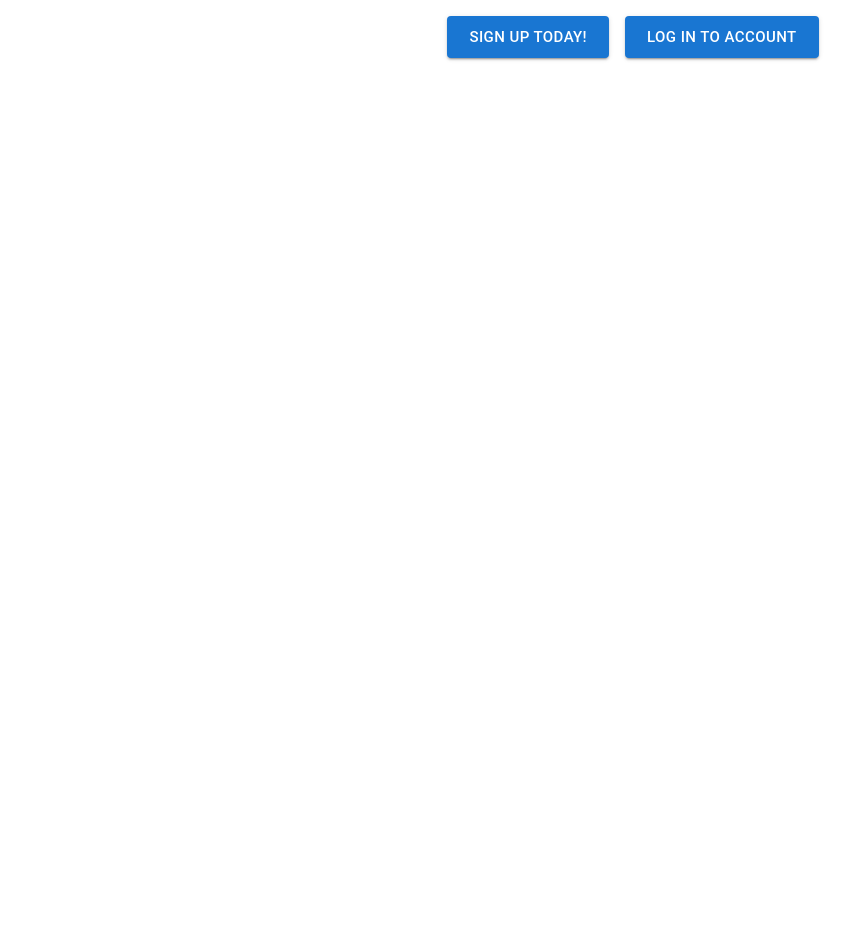
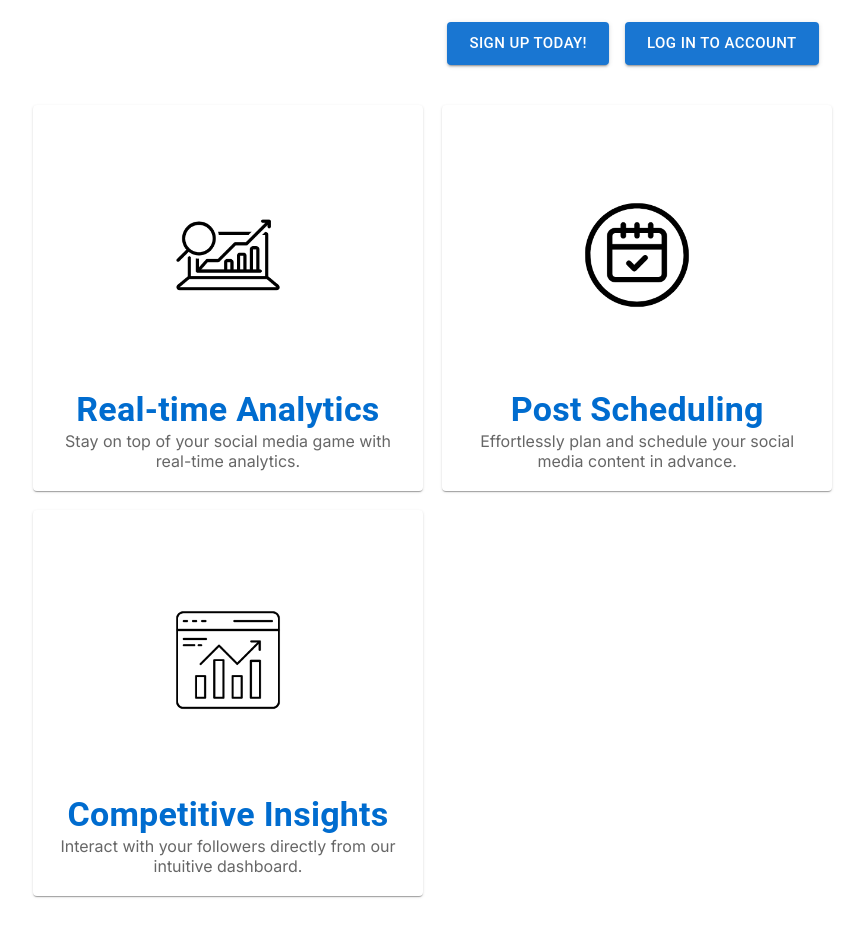
Before and after one commit to Dzenoo/Social-Media-App, a Next.js app: page /landing in a window 1280 px wide. Shown: the part 380-1316 px from the top of the page, without its empty margins (7-871 px from the left). Before the commit the page ends 800 px from the top, so only its background shows below. Built offline with nearby package versions, Linux system fonts and the light colour scheme.

Commit message:
Adding landing page

```diff
--- a/app/(landingpage)/landing/page.jsx
+++ b/app/(landingpage)/landing/page.jsx
@@ -1,7 +1,8 @@
 "use client";
-import { Button, Typography } from "@mui/material";
+import { Button, Card, Typography } from "@mui/material";
 import classes from "../../../css/LandingPage.module.css";
 import Link from "next/link";
+import Image from "next/image";
 
 const LandingPage = () => {
   return (
@@ -29,6 +30,50 @@ const LandingPage = () => {
           </Button>
         </div>
       </div>
+      <div className={classes.cards}>
+        <Card sx={{ maxWidth: "350px", padding: "20px" }}>
+          <Image
+            src="/images/analytics_icons.png"
+            width={260}
+            height={260}
+            alt="analytics"
+          />
+          <Typography variant="h4" color="#006ccf" fontWeight="bold">
+            Real-time Analytics
+          </Typography>
+          <Typography variant="p" color="textSecondary">
+            Stay on top of your social media game with real-time analytics.
+          </Typography>
+        </Card>
+        <Card sx={{ maxWidth: "350px", padding: "20px" }}>
+          <Image
+            src="/images/scheduling_icon.png"
+            width={260}
+            height={260}
+            alt="analytics"
+          />
+          <Typography variant="h4" color="#006ccf" fontWeight="bold">
+            Post Scheduling
+          </Typography>
+          <Typography variant="p" color="textSecondary">
+            Effortlessly plan and schedule your social media content in advance.
+          </Typography>
+        </Card>
+        <Card sx={{ maxWidth: "350px", padding: "20px" }}>
+          <Image
+            src="/images/insights_icon.png"
+            width={260}
+            height={260}
+            alt="analytics"
+          />
+          <Typography variant="h4" color="#006ccf" fontWeight="bold">
+            Competitive Insights
+          </Typography>
+          <Typography variant="p" color="textSecondary">
+            Interact with your followers directly from our intuitive dashboard.{" "}
+          </Typography>
+        </Card>
+      </div>
     </section>
   );
 };
--- a/css/LandingPage.module.css
+++ b/css/LandingPage.module.css
@@ -1,3 +1,7 @@
+.blue_span {
+  color: var(--blue_color);
+}
+
 .landing_nav {
   display: flex;
   align-items: center;
@@ -9,25 +13,32 @@
 }
 
 .landing_hero {
-  text-align: center;
   margin-top: 6em;
+  display: flex;
+  flex-direction: column;
+  justify-content: center;
+  align-items: center;
 }
 
 .landing_content {
   display: flex;
   flex-direction: column;
   max-width: 640px;
-  margin: auto;
-  gap: 1em;
-}
-
-.blue_span {
-  color: var(--blue_color);
+  gap: 1.2em;
 }
 
 .landing_buttons {
   margin-top: 20px;
   display: flex;
   justify-content: center;
+  flex-wrap: wrap;
   gap: 1em;
 }
+
+.cards {
+  display: flex;
+  gap: 1.2em;
+  padding: 40px;
+  flex-wrap: wrap;
+  text-align: center;
+}
```
